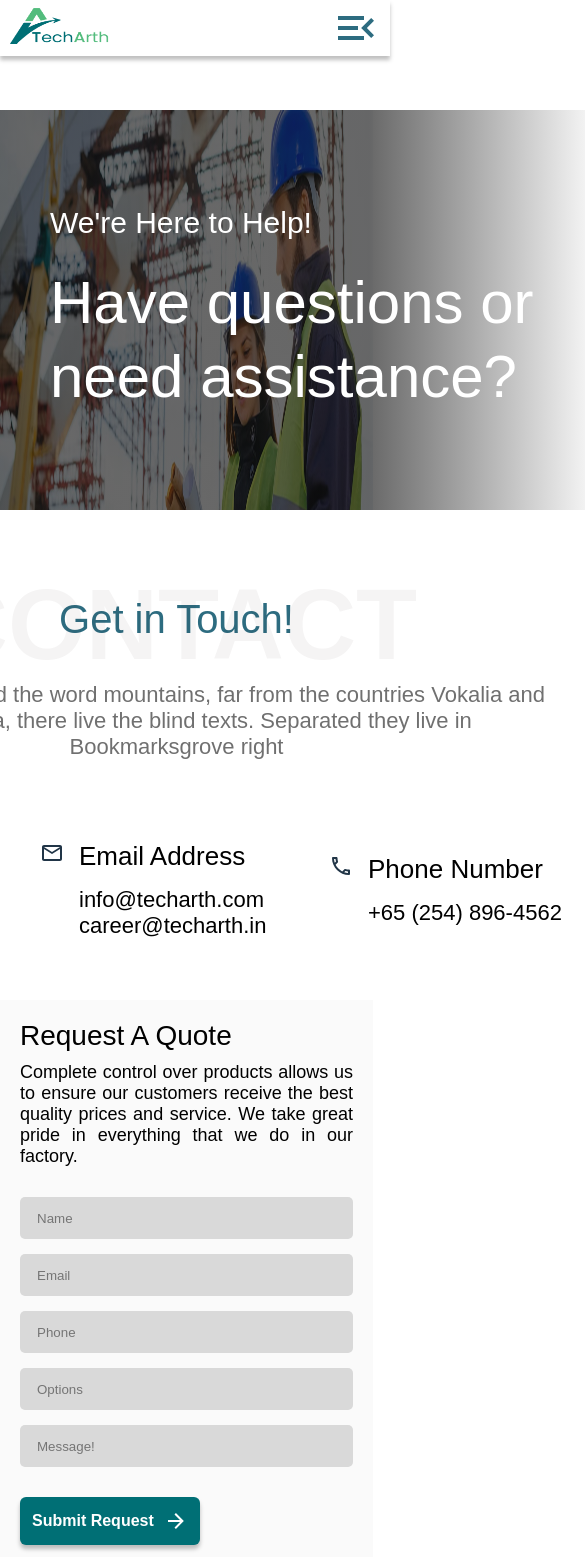
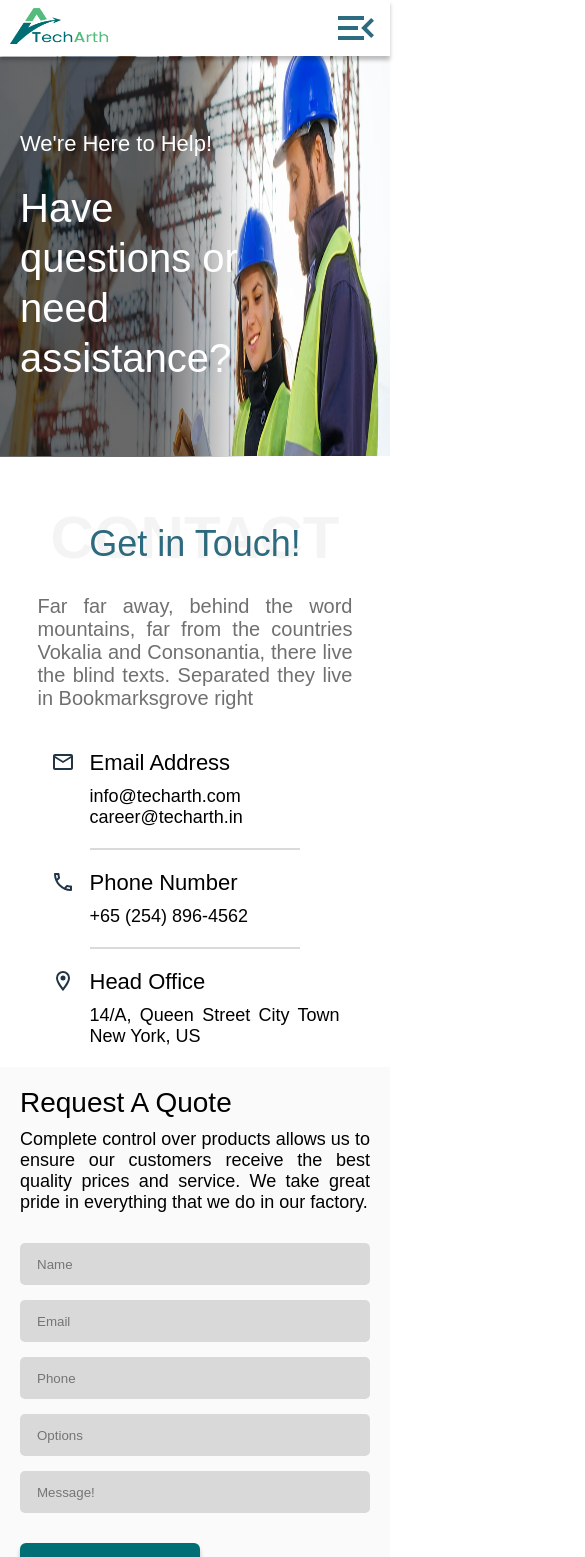
Before and after one commit to anujgangwar73/TechArth, a React (Vite) app: page /contact in a window 390 px wide. Shown: the top 1557 px of the page, 585 px wide, since content can reach past the window. Built offline with nearby package versions, Linux system fonts and the light colour scheme.

Commit message:
Make contact section compatible for mobile view

```diff
--- a/src/scss/pages/_contact.scss
+++ b/src/scss/pages/_contact.scss
@@ -1,5 +1,5 @@
 .contact-cont {
-    margin-top: 110px;
+    margin-top: 104px;
     width: calc(100vw - 17px);
     position: relative;
 
@@ -89,11 +89,10 @@
 
     .contact-details-cont {
         display: flex;
-        justify-content: space-evenly;
+        gap: 40px;
         align-items: center;
-        padding: 60px;
-        padding-left: 40px;
-        padding-right: 40px;
+        justify-content: center;
+        padding: 60px 40px;
 
         .separator {
             width: 2px;
@@ -128,7 +127,7 @@
                         font-size: 22px;
                         font-style: normal;
                         font-weight: 400;
-                        line-height: normal ;
+                        line-height: normal;
                         width: 250px;
                     }
                 }
@@ -137,3 +136,95 @@
 
     }
 }
+
+/* ======================= Mobile (max-width: 600px) ======================= */
+@media (max-width: 600px) {
+    .contact-cont {
+        margin-top: 56px;
+        width: 100vw;
+        position: static;
+
+        .teamwork-img {
+
+            img {
+                height: 400px;
+            }
+        }
+
+        .linear-bg-text-cont {
+            width: 60%;
+            padding-left: 20px;
+            top: 257px;
+            height: 400px;
+
+            .text-sm-heading {
+                font-size: 22px;
+                width: 100%;
+            }
+
+            .text-md-heading {
+                font-size: 40px;
+                line-height: 50px;
+                width: 100%;
+            }
+
+        }
+
+        .solution-details-cont {
+            padding: 20px;
+            gap: 30px;
+            margin-top: 20px;
+
+            .solution-bg-text {
+                font-size: 60px;
+            }
+
+            .solution-heading {
+                margin-top: 20px;
+                font-size: 36px;
+            }
+
+            .content-text {
+                font-size: 20px;
+                width: 90%;
+                text-align: justify;
+                height: fit-content;
+            }
+
+        }
+
+        .contact-details-cont {
+            padding: 20px;
+            flex-direction: column;
+            gap: 20px;
+            overflow-x: hidden;
+
+            .separator {
+                width: 60%;
+                height: 2px;
+            }
+
+            .sub-cont {
+
+                .icon-details-cont {
+                    gap: 15px;
+
+                    .details-cont {
+                        display: flex;
+                        flex-direction: column;
+                        gap: 10px;
+
+                        >div:first-child {
+                            font-size: 22px;
+                        }
+
+                        >div:last-child {
+                            font-size: 18px;
+                        }
+                    }
+                }
+            }
+
+        }
+    }
+}
--- a/src/scss/pages/_footer.scss
+++ b/src/scss/pages/_footer.scss
@@ -179,6 +179,7 @@ $text-color: white;
         width: 100%;
 
         .container {
+            padding: 20px;
 
             .footer-top {
                 justify-content: flex-start;
@@ -198,6 +199,14 @@ $text-color: white;
 
             .footer-bottom {
                 gap: 20px;
+
+                .left-text {
+                    text-align: start;
+                }
+
+                .right-text {
+                    text-align: end;
+                }
             }
         }
 
--- a/src/scss/pages/_services.scss
+++ b/src/scss/pages/_services.scss
@@ -257,14 +257,14 @@
             gap: 30px;
 
             .solution-bg-text {
-                font-size: 74px;
+                font-size: 64px;
                 align-items: center;
                 left: 33px;
             }
 
             .solution-heading {
                 margin-top: 30px;
-                font-size: 36px;
+                font-size: 34px;
                 width: 100%;
             }
 
@@ -324,3 +324,88 @@
         }
     }
 }
+
+/* ======================= Tablets (601px - 1024px) ======================= */
+@media (min-width: 601px) and (max-width: 1024px) {
+    .services-cont {
+        margin-top: 123px;
+        width: 100vw;
+
+        .service-top-cont {
+            align-items: center;
+            height: 100%;
+            padding-left: 20px;
+            padding-top: 40px;
+            flex-wrap: nowrap;
+            flex-direction: column;
+            gap: 120px;
+            padding-bottom: 50px;
+
+            .content-text {
+                width: 100%;
+                max-width: 90%;
+
+                div {
+                    &:first-child {
+                        font-size: 24px;
+                        width: 100%;
+                    }
+
+                    &:last-child {
+                        font-size: 40px;
+                        line-height: 50px;
+                        width: 100%;
+                    }
+                }
+            }
+
+            .img-cont {
+                position: static;
+                justify-content: center;
+                width: 100%;
+
+                // Radial Background
+                .radial {
+                    right: 95px;
+                    height: 350px;
+                }
+
+                // Foreground Illustration
+                .illustration {
+                    width: 400px;
+                    left: -60px;
+                    max-width: 400px;
+                }
+            }
+        }
+
+        .solution-details-cont {
+
+            .content-text {
+                width: 100%;
+                height: fit-content;
+            }
+
+        }
+
+        .question-cont {
+            padding: 40px 20px;
+            gap: 90px;
+            flex-wrap: nowrap;
+            flex-direction: column;
+            margin-bottom: 30px;
+
+            .content-cont {
+                width: 88%;
+
+                .text-s-heading {
+                    width: 100%;
+                }
+
+                .text-m-heading {
+                    width: 100%;
+                }
+            }
+        }
+    }
+}
```
